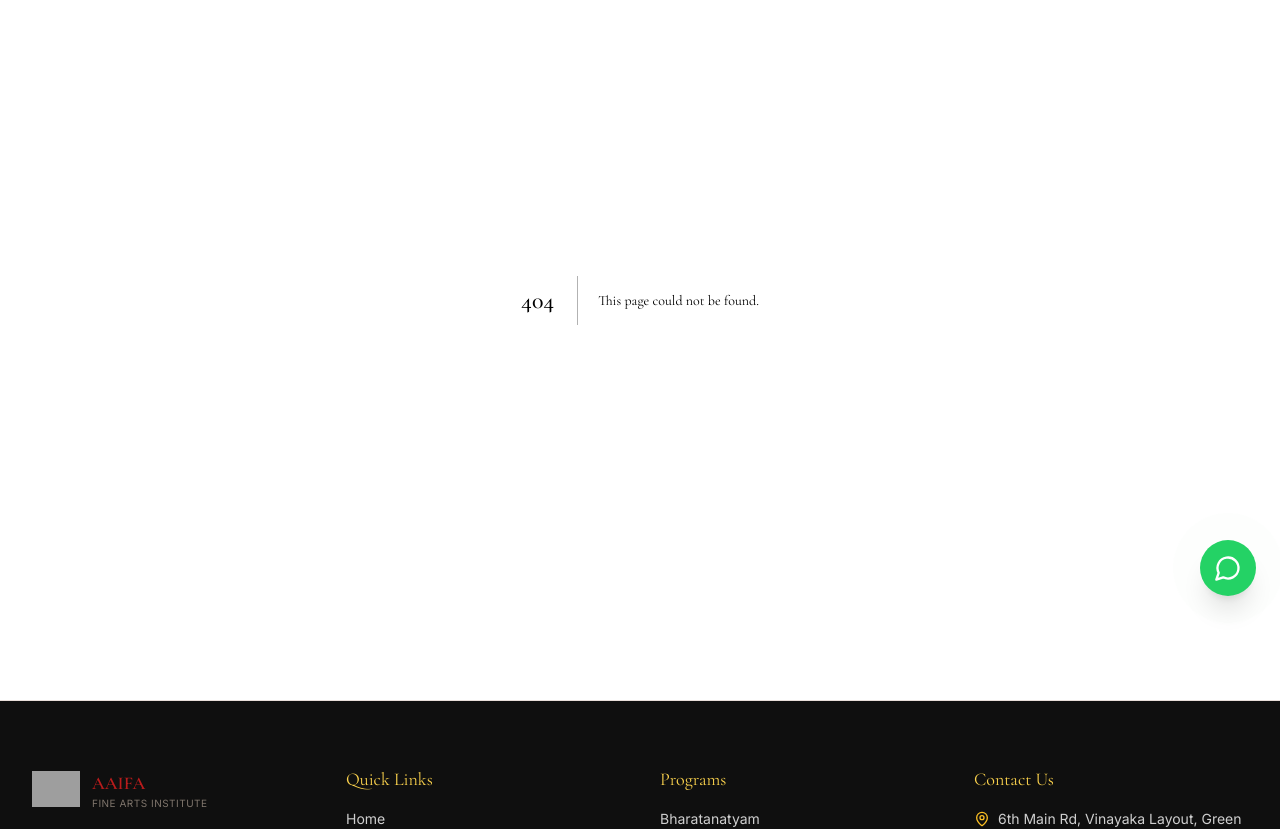
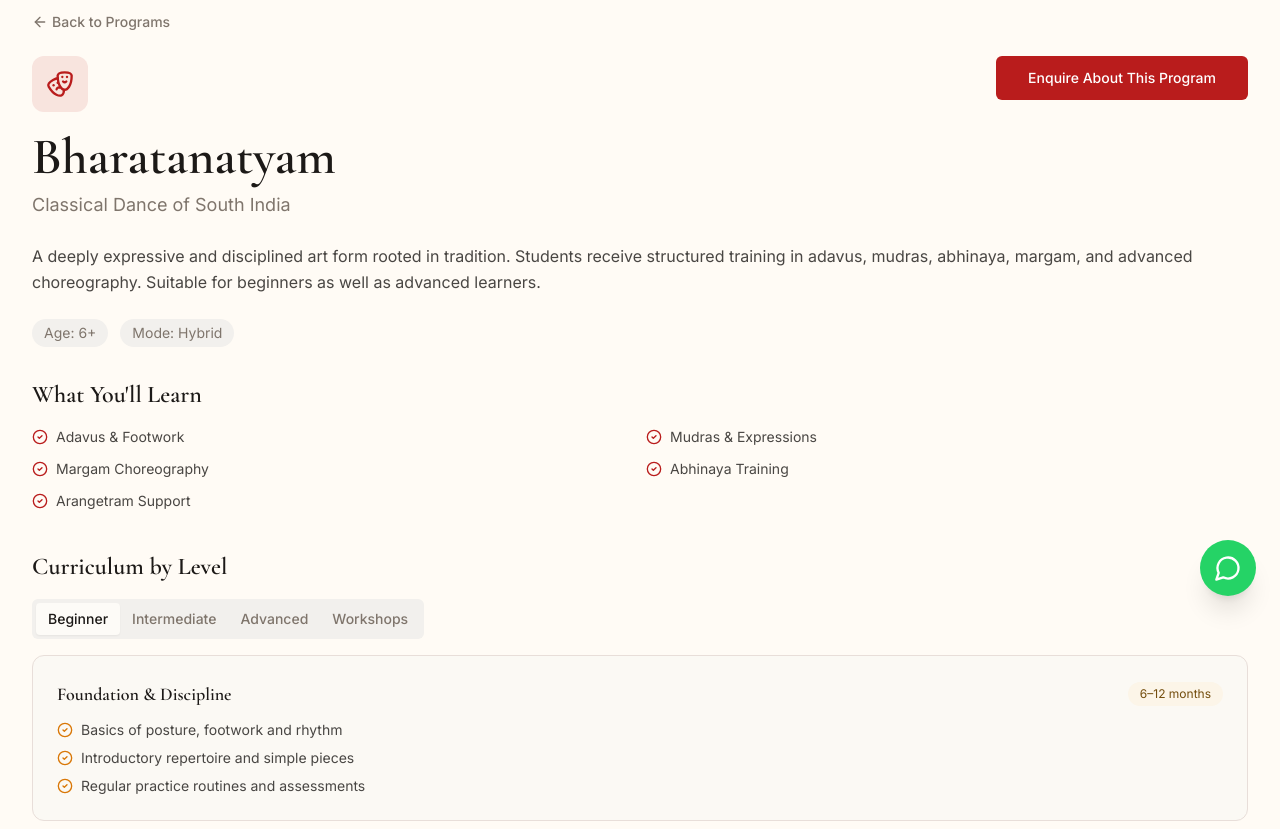
Before and after one commit to goutham2442-star/aaifa-website, a Next.js app: page /programs/bharatanatyam in a window 1280 px wide. Before the commit this address had no page. Shown: the part 180-1009 px from the top of the page. Built offline with nearby package versions, Linux system fonts and the light colour scheme; grey boxes are pictures that could not be loaded.

Commit message:
feat: add programs listing page and dynamic program detail pages

```diff
--- /dev/null
+++ b/app/programs/[slug]/page.tsx
@@ -0,0 +1,143 @@
+import type { Metadata } from 'next'
+import { notFound } from 'next/navigation'
+import Link from 'next/link'
+import * as Icons from 'lucide-react'
+import { ArrowLeft, CheckCircle2 } from 'lucide-react'
+import { Container } from '@/components/shared/container'
+import { Button } from '@/components/ui/button'
+import {
+  Tabs,
+  TabsContent,
+  TabsList,
+  TabsTrigger,
+} from '@/components/ui/tabs'
+import { PROGRAMS, PROGRAM_LEVELS, SITE_CONFIG } from '@/lib/constants'
+
+interface PageProps {
+  params: { slug: string }
+}
+
+export function generateStaticParams() {
+  return PROGRAMS.map((program) => ({ slug: program.slug }))
+}
+
+export async function generateMetadata({ params }: PageProps): Promise<Metadata> {
+  const { slug } = params
+  const program = PROGRAMS.find((p) => p.slug === slug)
+  if (!program) return {}
+  return {
+    title: program.title,
+    description: program.description,
+  }
+}
+
+export default async function ProgramDetailPage({ params }: PageProps) {
+  const { slug } = params
+  const program = PROGRAMS.find((p) => p.slug === slug)
+  if (!program) notFound()
+
+  const Icon = (Icons as any)[program.icon] ?? Icons.Sparkles
+
+  return (
+    <div className="section-padding">
+      <Container className="max-w-4xl">
+        <Link
+          href="/programs"
+          className="mb-6 inline-flex items-center gap-1 text-sm font-medium text-muted-foreground hover:text-crimson"
+        >
+          <ArrowLeft className="h-4 w-4" /> Back to Programs
+        </Link>
+
+        <div className="flex flex-col gap-6 sm:flex-row sm:items-start sm:justify-between">
+          <div>
+            <div
+              className="mb-4 flex h-14 w-14 items-center justify-center rounded-xl"
+              style={{ backgroundColor: `${program.color}1A` }}
+            >
+              <Icon className="h-7 w-7" style={{ color: program.color }} />
+            </div>
+            <h1 className="text-display font-display font-semibold text-foreground">
+              {program.title}
+            </h1>
+            <p className="mt-1 text-lg text-muted-foreground">{program.subtitle}</p>
+          </div>
+          <Button asChild size="lg" className="shrink-0 bg-crimson hover:bg-crimson-700">
+            <Link href="/contact">Enquire About This Program</Link>
+          </Button>
+        </div>
+
+        <p className="mt-6 text-base leading-relaxed text-foreground/80">
+          {program.description}
+        </p>
+
+        <div className="mt-6 flex flex-wrap gap-3 text-sm text-muted-foreground">
+          <span className="rounded-full bg-muted px-3 py-1">Age: {program.minAge}</span>
+          <span className="rounded-full bg-muted px-3 py-1 capitalize">
+            Mode: {program.mode}
+          </span>
+        </div>
+
+        <div className="mt-8">
+          <h2 className="font-display text-2xl font-semibold text-foreground">
+            What You'll Learn
+          </h2>
+          <ul className="mt-4 grid gap-3 sm:grid-cols-2">
+            {program.highlights.map((h) => (
+              <li key={h} className="flex items-start gap-2 text-sm text-foreground/80">
+                <CheckCircle2 className="mt-0.5 h-4 w-4 shrink-0 text-crimson" />
+                {h}
+              </li>
+            ))}
+          </ul>
+        </div>
+
+        <div className="mt-10">
+          <h2 className="mb-4 font-display text-2xl font-semibold text-foreground">
+            Curriculum by Level
+          </h2>
+          <Tabs defaultValue={PROGRAM_LEVELS[0].name}>
+            <TabsList className="flex-wrap">
+              {PROGRAM_LEVELS.map((level) => (
+                <TabsTrigger key={level.name} value={level.name}>
+                  {level.name}
+                </TabsTrigger>
+              ))}
+            </TabsList>
+            {PROGRAM_LEVELS.map((level) => (
+              <TabsContent key={level.name} value={level.name} className="mt-4">
+                <div className="rounded-xl border border-border bg-card p-6">
+                  <div className="mb-3 flex flex-wrap items-center justify-between gap-2">
+                    <h3 className="font-display text-lg font-semibold">{level.focus}</h3>
+                    <span className="rounded-full bg-accent px-3 py-1 text-xs text-accent-foreground">
+                      {level.duration}
+                    </span>
+                  </div>
+                  <ul className="space-y-2 text-sm text-foreground/80">
+                    {level.points.map((point) => (
+                      <li key={point} className="flex items-start gap-2">
+                        <CheckCircle2 className="mt-0.5 h-4 w-4 shrink-0 text-gold-500" />
+                        {point}
+                      </li>
+                    ))}
+                  </ul>
+                </div>
+              </TabsContent>
+            ))}
+          </Tabs>
+        </div>
+
+        <div className="mt-12 rounded-2xl bg-surface-dark p-8 text-center text-white">
+          <h3 className="font-display text-2xl font-semibold">
+            Ready to start {program.title}?
+          </h3>
+          <p className="mt-2 text-white/70">
+            Call us at {SITE_CONFIG.contact.phone} or send an enquiry below.
+          </p>
+          <Button asChild size="lg" className="mt-5 bg-gold-500 text-surface-dark hover:bg-gold-400">
+            <Link href="/contact">Enroll Now</Link>
+          </Button>
+        </div>
+      </Container>
+    </div>
+  )
+}
--- /dev/null
+++ b/app/programs/page.tsx
@@ -0,0 +1,30 @@
+import type { Metadata } from 'next'
+import { Container } from '@/components/shared/container'
+import { SectionHeading } from '@/components/shared/section-heading'
+import { ProgramCard } from '@/components/programs/program-card'
+import { PROGRAMS } from '@/lib/constants'
+
+export const metadata: Metadata = {
+  title: 'Programs',
+  description:
+    'Explore Bharatanatyam, Carnatic Music, Mridangam, Drawing & Painting, workshops and certification programs at AAIFA.',
+}
+
+export default function ProgramsPage() {
+  return (
+    <div className="section-padding">
+      <Container>
+        <SectionHeading
+          eyebrow="Explore"
+          title="All Programs"
+          subtitle="From classical dance and music to visual arts and certification — find the right path for your artistic journey."
+        />
+        <div className="grid gap-6 sm:grid-cols-2 lg:grid-cols-3">
+          {PROGRAMS.map((program, i) => (
+            <ProgramCard key={program.slug} program={program} index={i} />
+          ))}
+        </div>
+      </Container>
+    </div>
+  )
+}
--- /dev/null
+++ b/components/programs/program-card.tsx
@@ -0,0 +1,60 @@
+'use client'
+
+import Link from 'next/link'
+import * as Icons from 'lucide-react'
+import { motion } from 'framer-motion'
+import { ArrowRight, Users } from 'lucide-react'
+import type { PROGRAMS } from '@/lib/constants'
+
+type ProgramItem = (typeof PROGRAMS)[number]
+
+export function ProgramCard({ program, index }: { program: ProgramItem; index: number }) {
+  const Icon = (Icons as any)[program.icon] ?? Icons.Sparkles
+
+  return (
+    <motion.div
+      initial={{ opacity: 0, y: 30 }}
+      whileInView={{ opacity: 1, y: 0 }}
+      viewport={{ once: true }}
+      transition={{ duration: 0.5, delay: (index % 3) * 0.1 }}
+    >
+      <Link
+        href={`/programs/${program.slug}`}
+        className="card-hover group flex h-full flex-col rounded-xl border border-border bg-card p-6"
+      >
+        <div className="mb-4 flex items-center justify-between">
+          <div
+            className="flex h-12 w-12 items-center justify-center rounded-lg"
+            style={{ backgroundColor: `${program.color}1A` }}
+          >
+            <Icon className="h-6 w-6" style={{ color: program.color }} />
+          </div>
+          <span className="flex items-center gap-1 rounded-full bg-muted px-3 py-1 text-xs font-medium text-muted-foreground">
+            <Users className="h-3 w-3" /> {program.minAge}
+          </span>
+        </div>
+
+        <h3 className="font-display text-xl font-semibold text-foreground">
+          {program.title}
+        </h3>
+        <p className="text-sm text-muted-foreground">{program.subtitle}</p>
+        <p className="mt-3 flex-1 text-sm text-foreground/70">{program.description}</p>
+
+        <ul className="mt-4 flex flex-wrap gap-2">
+          {program.highlights.slice(0, 3).map((h) => (
+            <li
+              key={h}
+              className="rounded-full bg-accent px-2.5 py-1 text-xs text-accent-foreground"
+            >
+              {h}
+            </li>
+          ))}
+        </ul>
+
+        <span className="mt-5 inline-flex items-center gap-1 text-sm font-medium text-crimson group-hover:gap-2">
+          View Details <ArrowRight className="h-4 w-4 transition-all" />
+        </span>
+      </Link>
+    </motion.div>
+  )
+}
```
